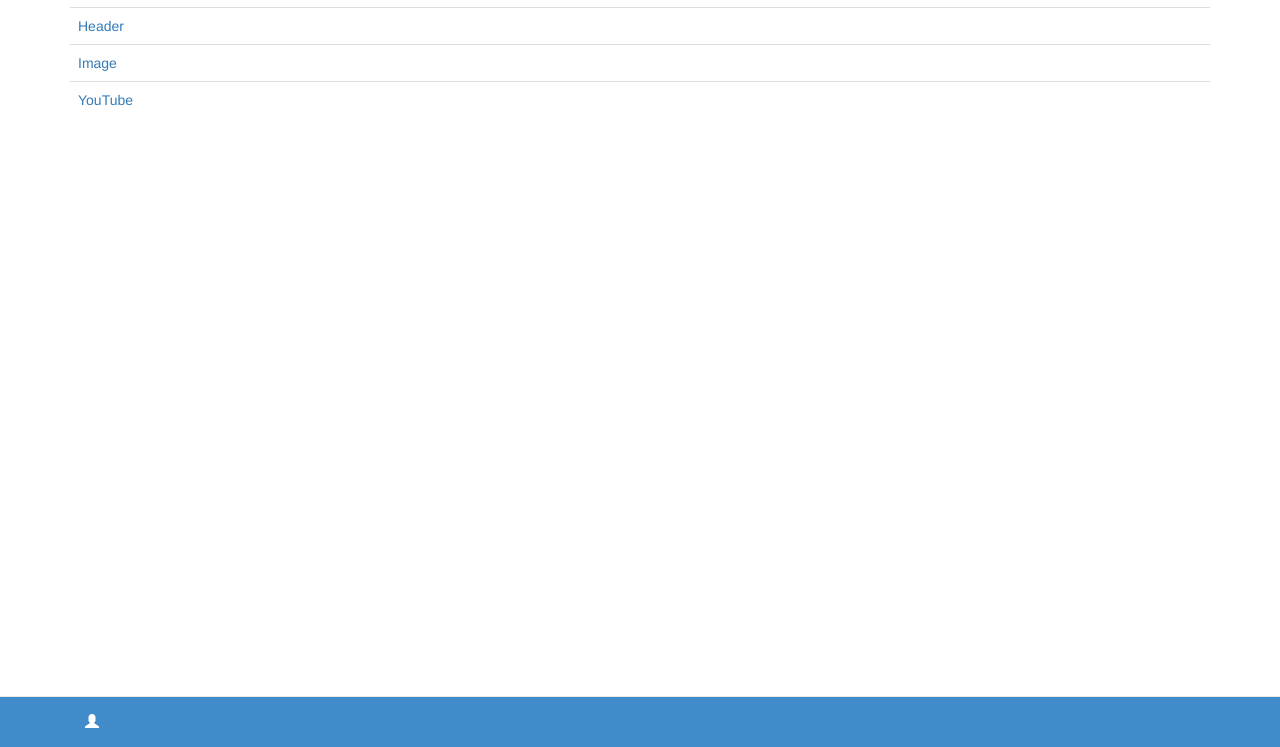
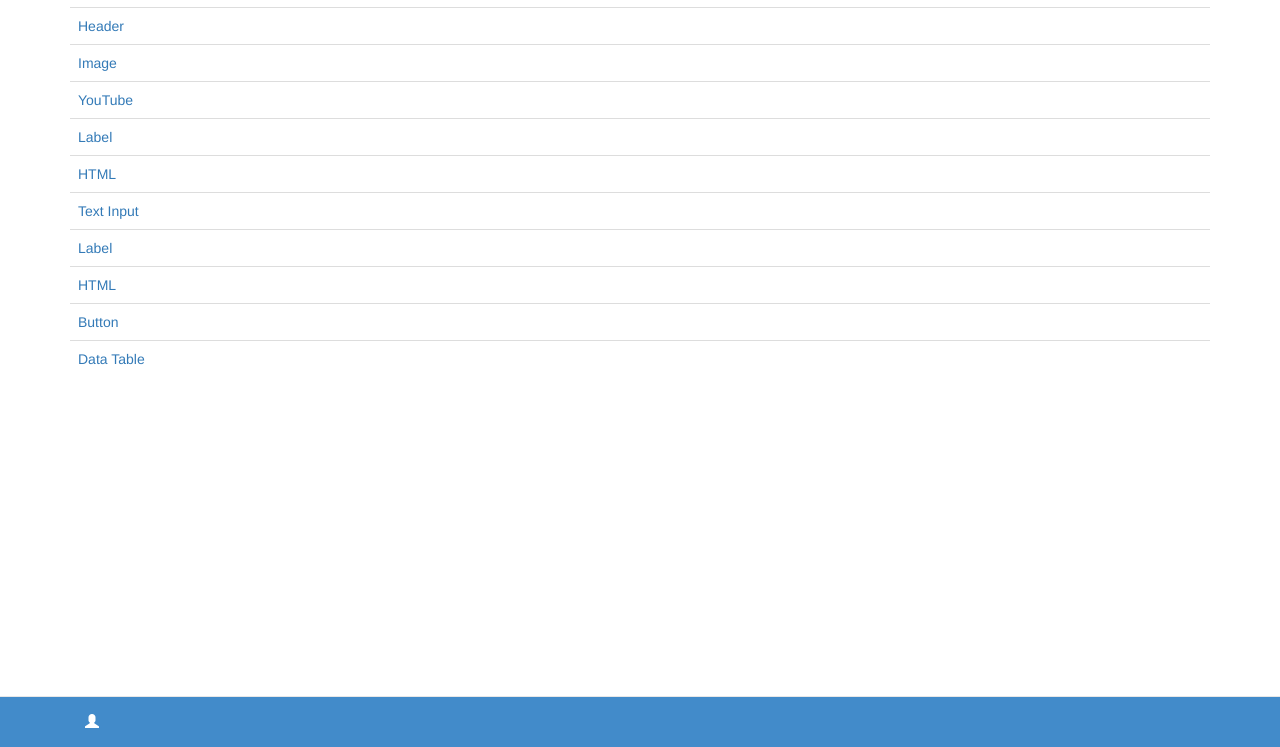
Before and after one commit to Ben-Yin/Kaibin-Yin-Webdev, a website: page public/assignment/widget/widget-chooser.html in a window 1280 px wide. Shown: the part 53-800 px from the top of the page. Drawn offline with nearby package versions, Linux system fonts and the light colour scheme.

Commit message:
improve style
fix bugs and improve looking style

```diff
--- a/public/assignment/widget/widget-chooser.html
+++ b/public/assignment/widget/widget-chooser.html
@@ -35,12 +35,31 @@
                     <td><a href="widget-heading.html">Header</a></td>
                 </tr>
                 <tr>
-                    <td>
-                    <a href="widget-image.html">Image</a></td>
+                    <td><a href="widget-image.html">Image</a></td>
                 </tr>
                 <tr>
                     <td><a href="widget-youtube.html">YouTube</a></td>
-
+                </tr>
+                <tr>
+                    <td><a href="#">Label</a></td>
+                </tr>
+                <tr>
+                    <td><a href="#">HTML</a></td>
+                </tr>
+                <tr>
+                    <td><a href="#">Text Input</a></td>
+                </tr>
+                <tr>
+                    <td><a href="#">Label</a></td>
+                </tr>
+                <tr>
+                    <td><a href="#">HTML</a></td>
+                </tr>
+                <tr>
+                    <td><a href="#">Button</a></td>
+                </tr>
+                <tr>
+                    <td><a href="#">Data Table</a></td>
                 </tr>
             </tbody>
         </table>
```
Also changed, not shown: public/assignment/page/page-edit.html (+1 -1 lines), public/assignment/page/page-new.html (+1 -1 lines), public/assignment/website/website-edit.html (+1 -1 lines), public/assignment/website/website-new.html (+2 -2 lines), public/assignment/widget/widget-heading.html (+9 -2 lines), public/assignment/widget/widget-list.html (+3 -1 lines).
